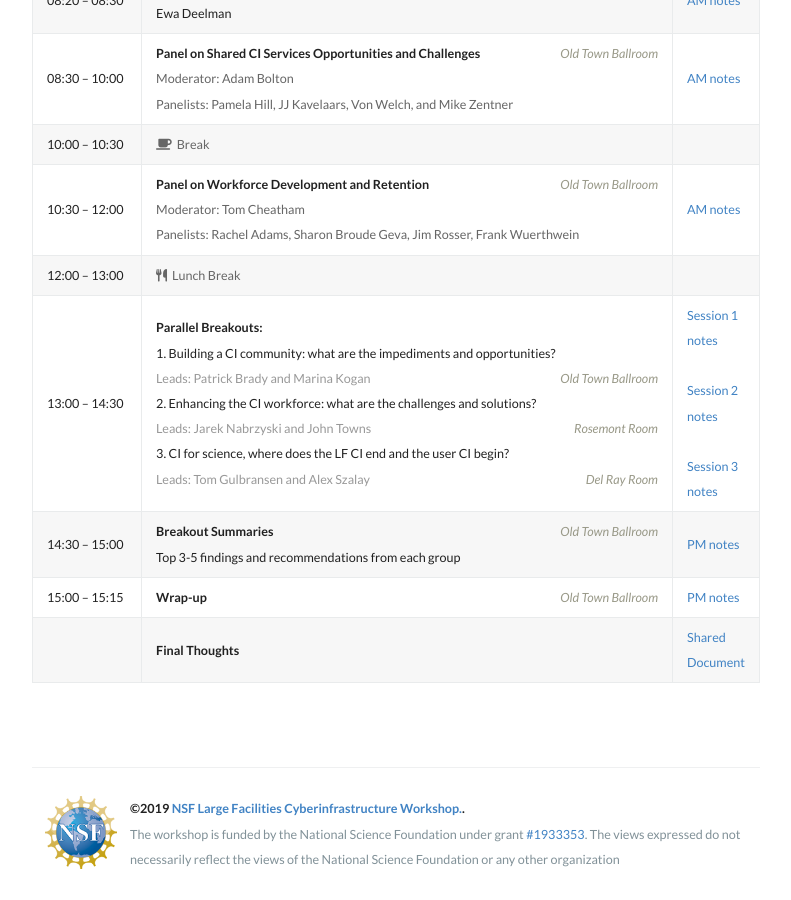
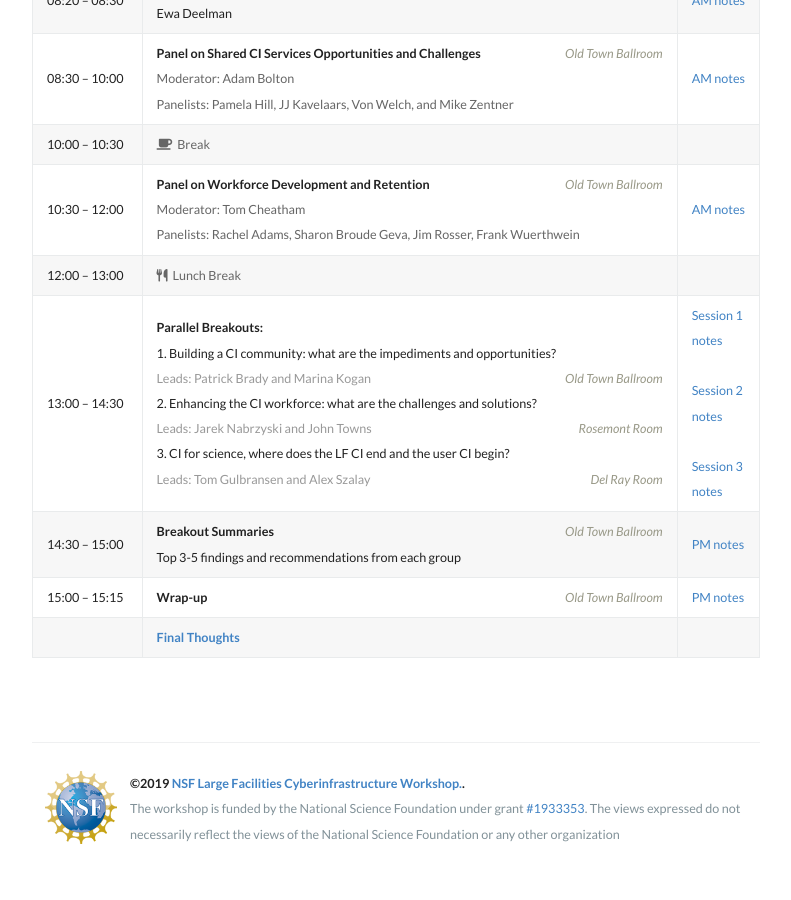
Before and after one commit to facilitiesci/facilitiesci.github.io, a Jekyll site: the page built from agenda.md, in a window 1280 px wide and 900 px high, scrolled down 2436 px. Shown: the whole window, without its empty margins (244-1035 px from the left). Built offline with Jekyll 4.4.1, drawn with Linux system fonts in a browser that asks for light colours; nearby versions of some CDN libraries; after the commit the page ends 3311 px from its top, so only the background shows below that.

Commit message:
Update agenda.md

```diff
--- a/agenda.md
+++ b/agenda.md
@@ -47,4 +47,4 @@ Alexandria, VA, USA, September 16-17, 2019
 | 13:00 – 14:30 | **Parallel Breakouts:**<br />1. Building a CI community: what are the impediments and opportunities?<br /><span class="room">Old Town Ballroom</span><span style="color: #999; padding-bottom: 1em">Leads: Patrick Brady and Marina Kogan</span><br />2. Enhancing the CI workforce: what are the challenges and solutions?<br /><span class="room">Rosemont Room</span><span style="color: #999; padding-bottom: 1em">Leads: Jarek Nabrzyski and John Towns</span><br />3. CI for science, where does the LF CI end and the user CI begin?<br /><span class="room">Del Ray Room</span><span style="color: #999; padding-bottom: 1em">Leads: Tom Gulbransen and Alex Szalay</span> | <a href="https://docs.google.com/document/d/1r5nN0R4jqyVG9STOreHGjn28yXdI4M7_X12meM7Jvxo/edit?usp=sharing">Session 1 notes</a><br /><br /><a href="https://docs.google.com/document/d/1lb_XqG6gX7_oVIzd-AfqHQk3jP4AqYIiicQKp9Lfysc/edit?usp=sharing">Session 2 notes</a><br /><br /><a href="https://docs.google.com/document/d/1kR22kOj-Hc5agO3ZnHoKuZEJmKpvG-pbMhrb6w5FOzA/edit?usp=sharing">Session 3 notes</a>
 | 14:30 – 15:00	| **Breakout Summaries**<span class="room">Old Town Ballroom</span><br />Top 3-5 findings and recommendations from each group | <a href="https://docs.google.com/document/d/1Jnuy7ID3KvvsTiPaHyU5bOq8PqT9aRHuWCYbP4Lr9WI/edit?usp=sharing">PM&nbsp;notes</a>
 | 15:00 – 15:15	| **Wrap-up**<span class="room">Old Town Ballroom</span> | <a href="https://docs.google.com/document/d/1Jnuy7ID3KvvsTiPaHyU5bOq8PqT9aRHuWCYbP4Lr9WI/edit?usp=sharing">PM&nbsp;notes</a>
-| | **Final Thoughts** |  <a href="https://docs.google.com/document/d/1_nwPBnUGL4F-wVypmuEA_xHyRk2FdHEuDNBwrtk9DA8/edit?usp=sharing" target="_blank">Shared Document</a>
+| | **<a href="https://docs.google.com/document/d/1_nwPBnUGL4F-wVypmuEA_xHyRk2FdHEuDNBwrtk9DA8/edit?usp=sharing" target="_blank">Final Thoughts</a>** |
```
